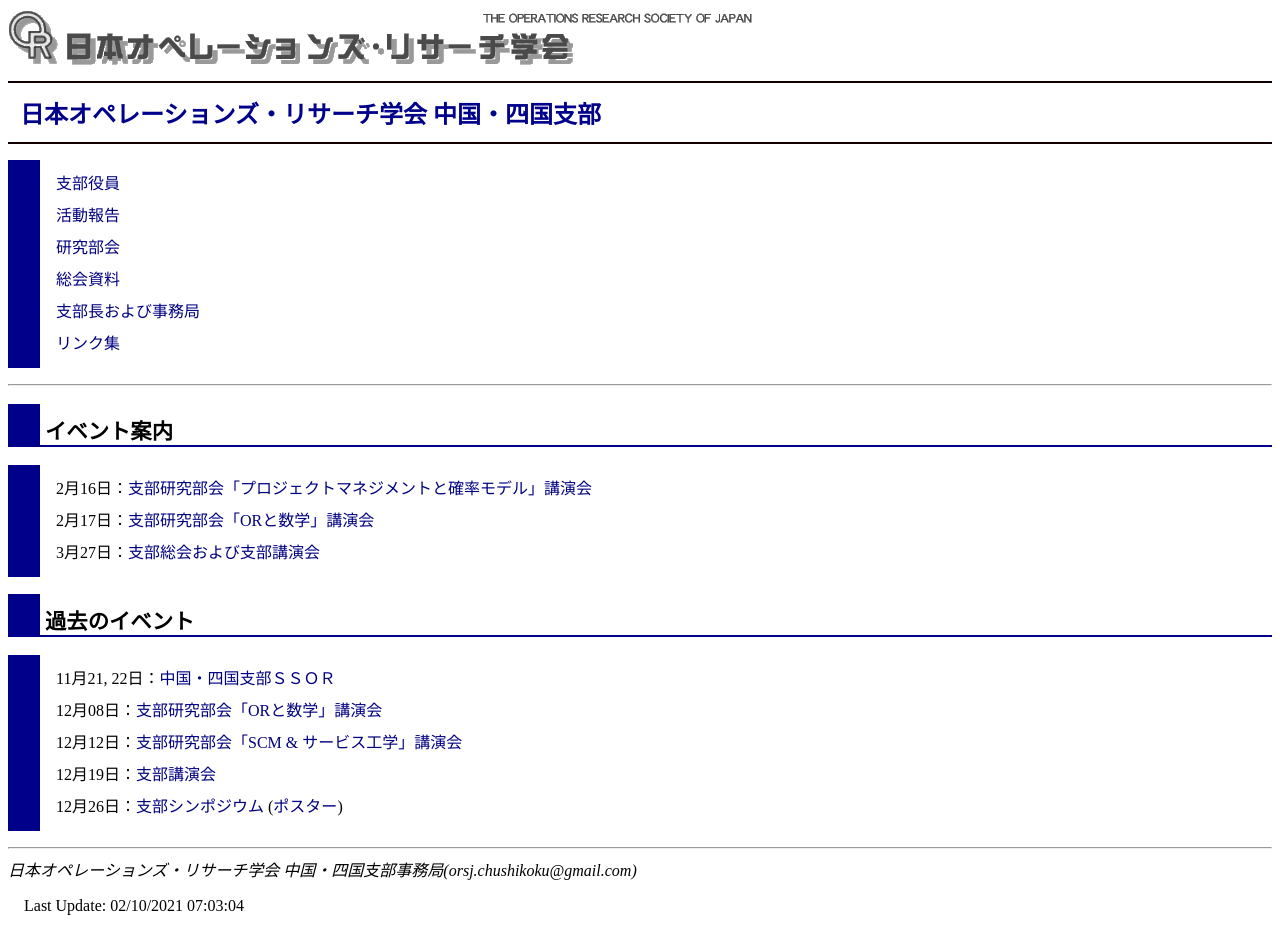
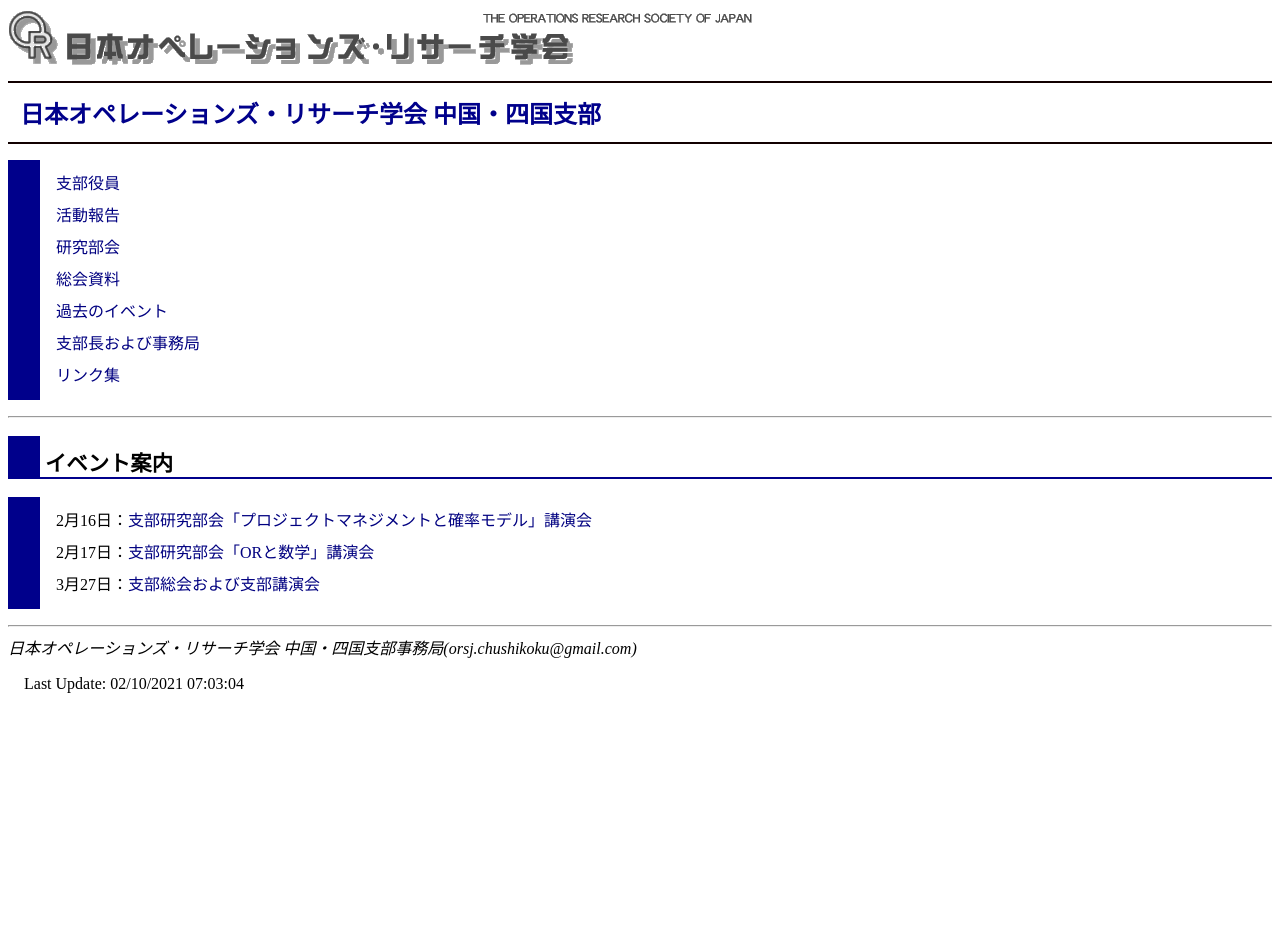
Before and after one commit to orsj-cs/orsj-cs.github.io, a Jekyll site: the page built from index.html, in a window 1280 px wide. Built offline with Jekyll 4.4.1, drawn with Linux system fonts in a browser that asks for light colours; after the commit the page ends 900 px from its top, so only the background shows below that.

Commit message:
Update index.html

```diff
--- a/index.html
+++ b/index.html
@@ -20,14 +21,3 @@ title: 日本オペレーションズ・リサーチ学会 中国・四国支部
     <li>2月17日：<a href="event/20210217.html">支部研究部会「ORと数学」講演会</a></li>
     <li>3月27日：<a href="event/20210327.html">支部総会および支部講演会</a></li>
 </ul>
-
-<h2>過去のイベント</h2>
-
-<ul>
-    <li>11月21, 22日：<a href="https://www-math.ias.tokushima-u.ac.jp/~uno/ssor2020/">中国・四国支部ＳＳＯＲ</a></li>
-    <li>12月08日：<a href="event/20201208.html">支部研究部会「ORと数学」講演会</a></li>
-    <li>12月12日：<a href="event/20201212.html">支部研究部会「SCM &amp; サービス工学」講演会</a></li>
-    <li>12月19日：<a href="event/20201219.html">支部講演会</a></li>
-    <li>12月26日：<a href="event/20201226.html">支部シンポジウム</a>
-        (<a href="event/20201226.pdf">ポスター</a>)</li>
-</ul>
```
Also changed, not shown: other parts of index.html (+1 -0 lines).
